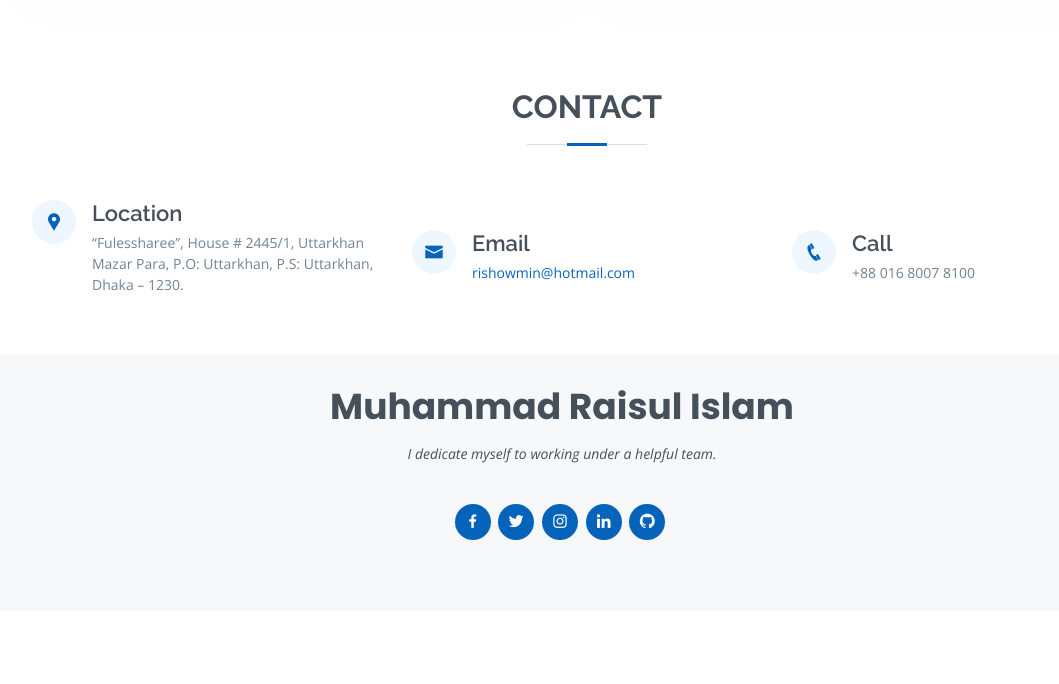
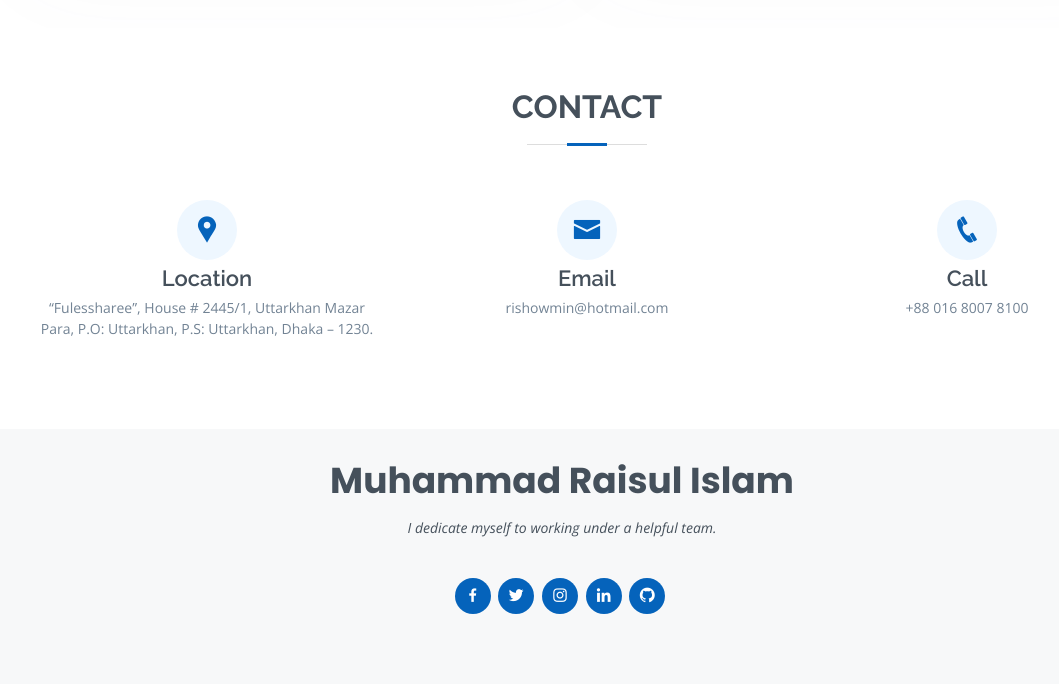
Before and after one commit to rishowmin/portfolio, a PHP site: page / in a window 1280 px wide. Shown: the part 4560-5244 px from the top of the page, without its empty margins (78-1137 px from the left). Before the commit the page ends 5100 px from the top, so only its background shows below. Run offline with PHP 8.4, Linux system fonts and the light colour scheme.

Commit message:
Add files via upload

```diff
--- a/assets/css/style.css
+++ b/assets/css/style.css
@@ -309,6 +309,7 @@ h1, h2, h3, h4, h5, h6 {
   padding: 10px 18px;
   font-size: 15px;
   height: 56px;
+  margin-top: 5px;
   transition: 0.5s;
 }
 
@@ -950,14 +951,16 @@ section {
 .contact .info {
   width: 100%;
   background: #fff;
+  text-align: center;
 }
 
 .contact .info i {
-  font-size: 20px;
+  font-size: 30px;
   color: #0563bb;
-  float: left;
-  width: 44px;
-  height: 44px;
+  /* float: left; */
+  width: 60px;
+  height: 60px;
+  margin: 0 auto;
   background: #eef7ff;
   display: flex;
   justify-content: center;
@@ -967,22 +970,31 @@ section {
 }
 
 .contact .info h4 {
-  padding: 0 0 0 60px;
+  /* padding: 0 0 0 60px; */
   font-size: 22px;
   font-weight: 600;
-  margin-bottom: 5px;
+  margin: 5px 0;
   color: #45505b;
 }
 
 .contact .info p {
-  padding: 0 0 0 60px;
+  /* padding: 0 0 0 60px; */
   margin-bottom: 0;
   font-size: 14px;
   color: #728394;
 }
 
-.contact .info .email, .contact .info .phone {
-  margin-top: 30px;
+.contact .info p a {
+  color: #728394;
+}
+
+.contact .info p a:hover {
+  color: #0563bb;
+  text-decoration: underline;
+}
+
+.contact .info .address, .contact .info .email, .contact .info .phone {
+  margin-bottom: 30px;
 }
 
 .contact .info .email:hover i, .contact .info .address:hover i, .contact .info .phone:hover i {
```
